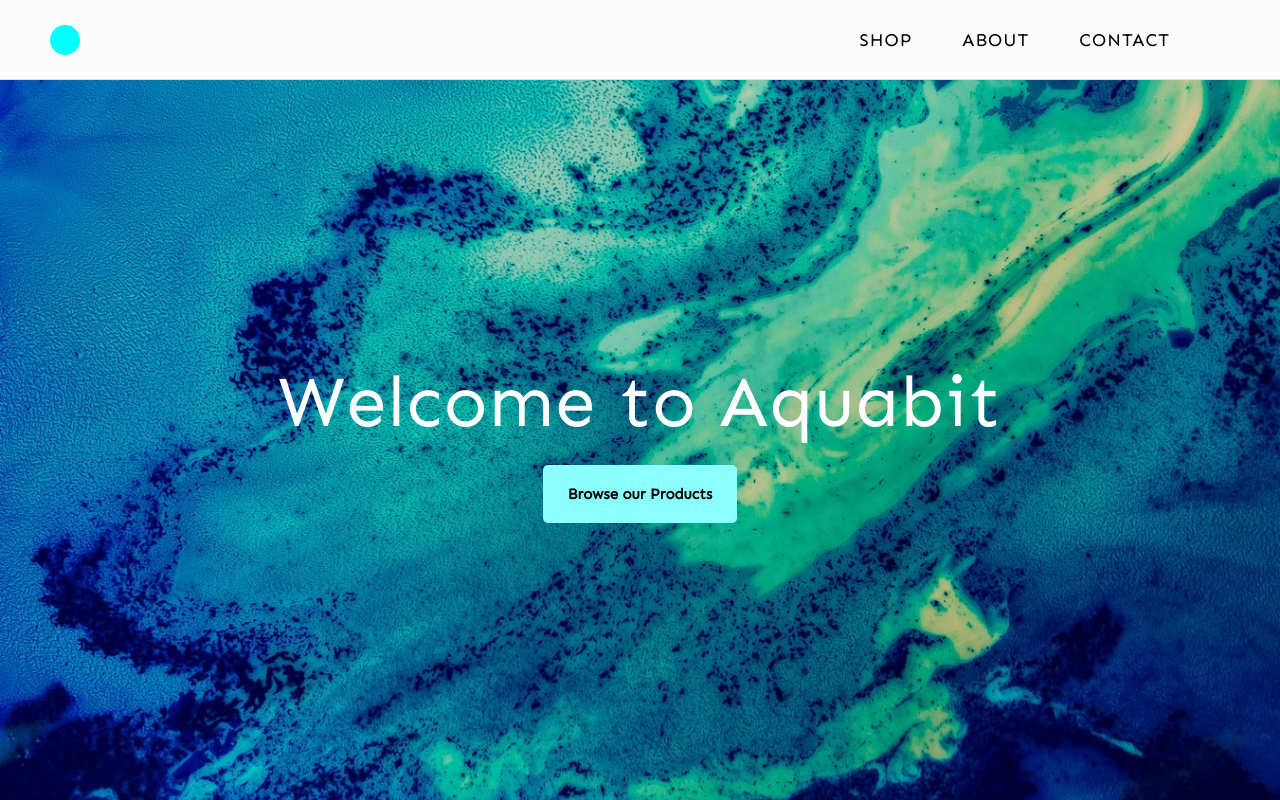
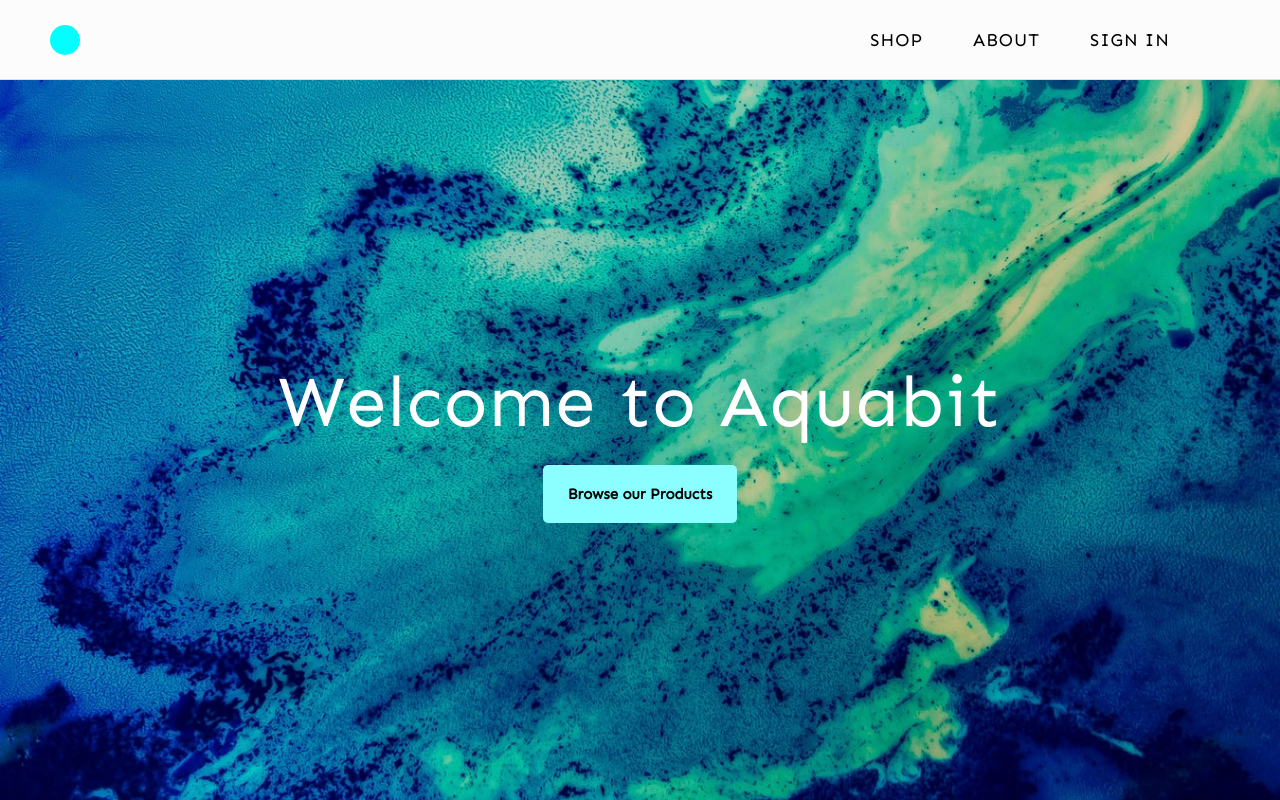
Before and after one commit to andrewmoeggy/aquabit, a React (Create React App) app: page / in a window 1280 px wide. Built offline with nearby package versions, Linux system fonts and the light colour scheme; no server answers.

Commit message:
header updated

```diff
--- a/src/App.js
+++ b/src/App.js
@@ -33,7 +33,7 @@
   render() {
     return (
       <div className="App" >
-        <Header />
+        <Header currentUser={this.state.currentUser} />
         <Switch>
           <Route exact path='/' component={Home} />
           <Route path='/shop' component={Shop} />
--- a/src/components/header/header.component.jsx
+++ b/src/components/header/header.component.jsx
@@ -1,8 +1,9 @@
 import React from 'react';
 import { Link } from 'react-router-dom';
+import { auth } from '../../firebase/firebase.utils';
 import './header.styles.scss';
 
-const Header = () => {
+const Header = ({ currentUser }) => {
   return (
     <div className="header">
       <div className="header-container">
@@ -12,7 +13,11 @@
         <div className="header-links">
           <Link to='/shop' className='header-links--item'>SHOP</Link>
           <Link to='/shop' className='header-links--item'>ABOUT</Link>
-          <Link to='/shop' className='header-links--item'>CONTACT</Link>
+          {currentUser ?
+            <div className='header-links--item' onClick={() => auth.signOut()}>Sign Out</div>
+            :
+            <Link className='header-links--item' to='/signin'>Sign In</Link>
+          }
         </div>
       </div>
     </div>
--- a/src/components/header/header.styles.scss
+++ b/src/components/header/header.styles.scss
@@ -24,6 +24,7 @@
     margin-right: 4rem;
 
     &--item {
+      cursor: pointer;
       font-size: 1.8rem;
       margin-right: 5rem;
       text-decoration: none;
```
